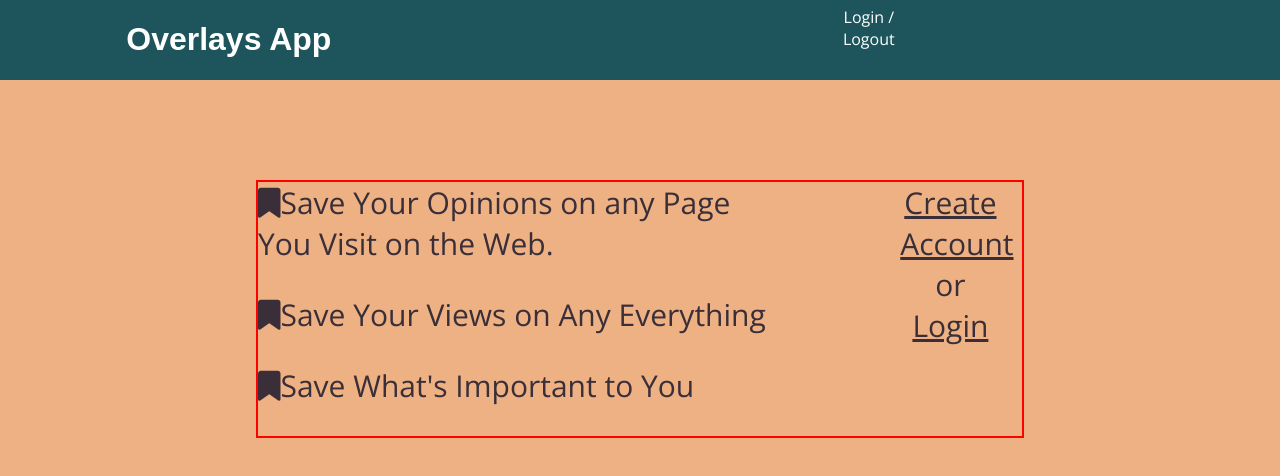
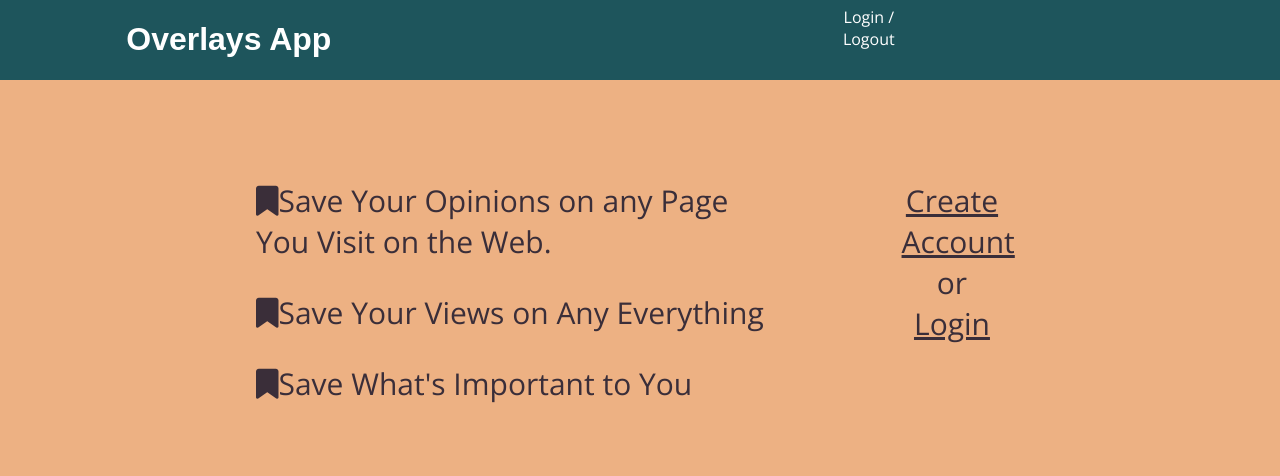
Before and after one commit to kraigwilliams/overlays-app, a React (Create React App) app: page / in a window 1280 px wide. Shown: the top 476 px of the page. Built offline with nearby package versions, Linux system fonts and the light colour scheme; a web font is replaced by a local one.

Commit message:
remove css test

```diff
--- a/src/Components/Home/Home.css
+++ b/src/Components/Home/Home.css
@@ -1,5 +1,5 @@
 .home-page {
-  border:2px solid red;
+
   width: 60%;
   margin-left: auto;
   margin-right: auto;
@@ -9,7 +9,7 @@ justify-content: baseline;
   align-items: flex-start;
 padding-top: 0px;
   height: 80%;
-  color:red;
+
 }
 
 .home-left {
```
